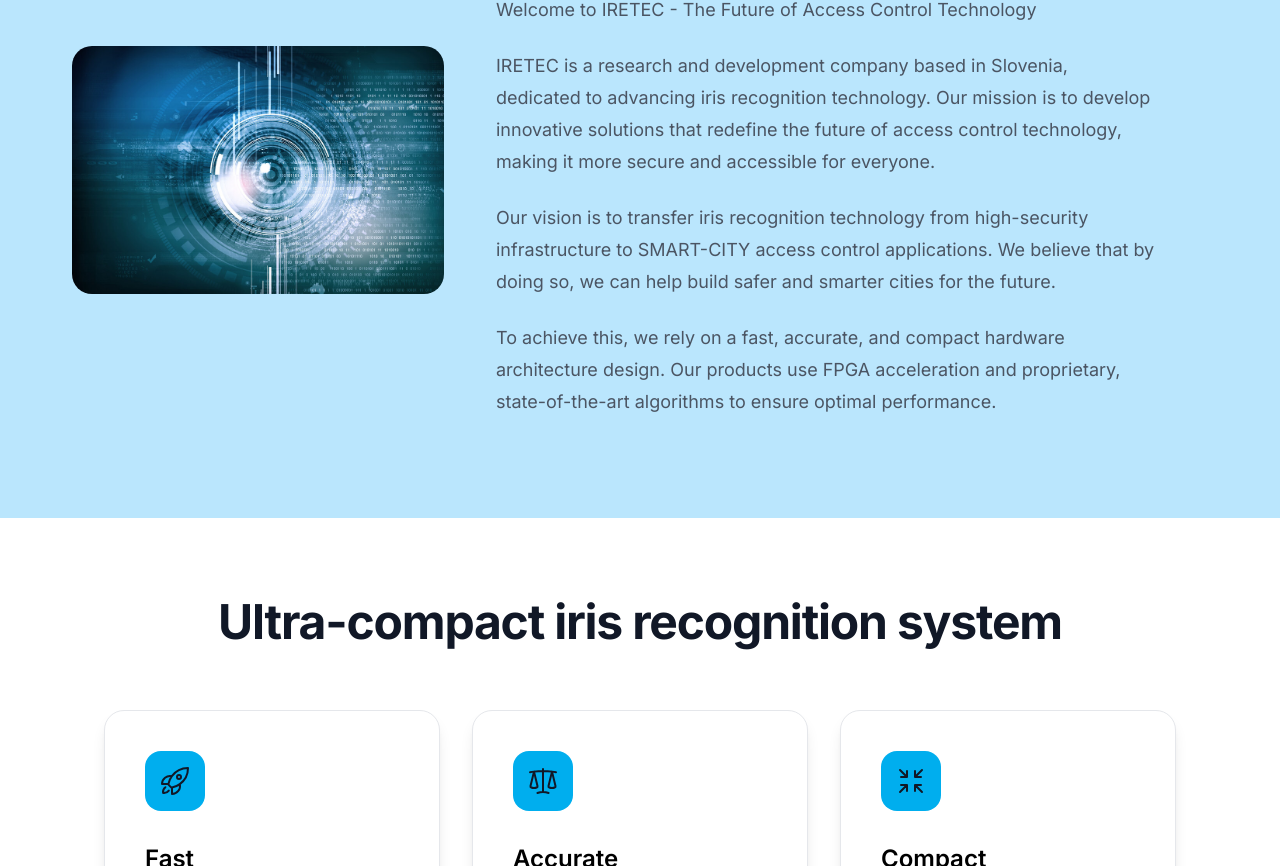
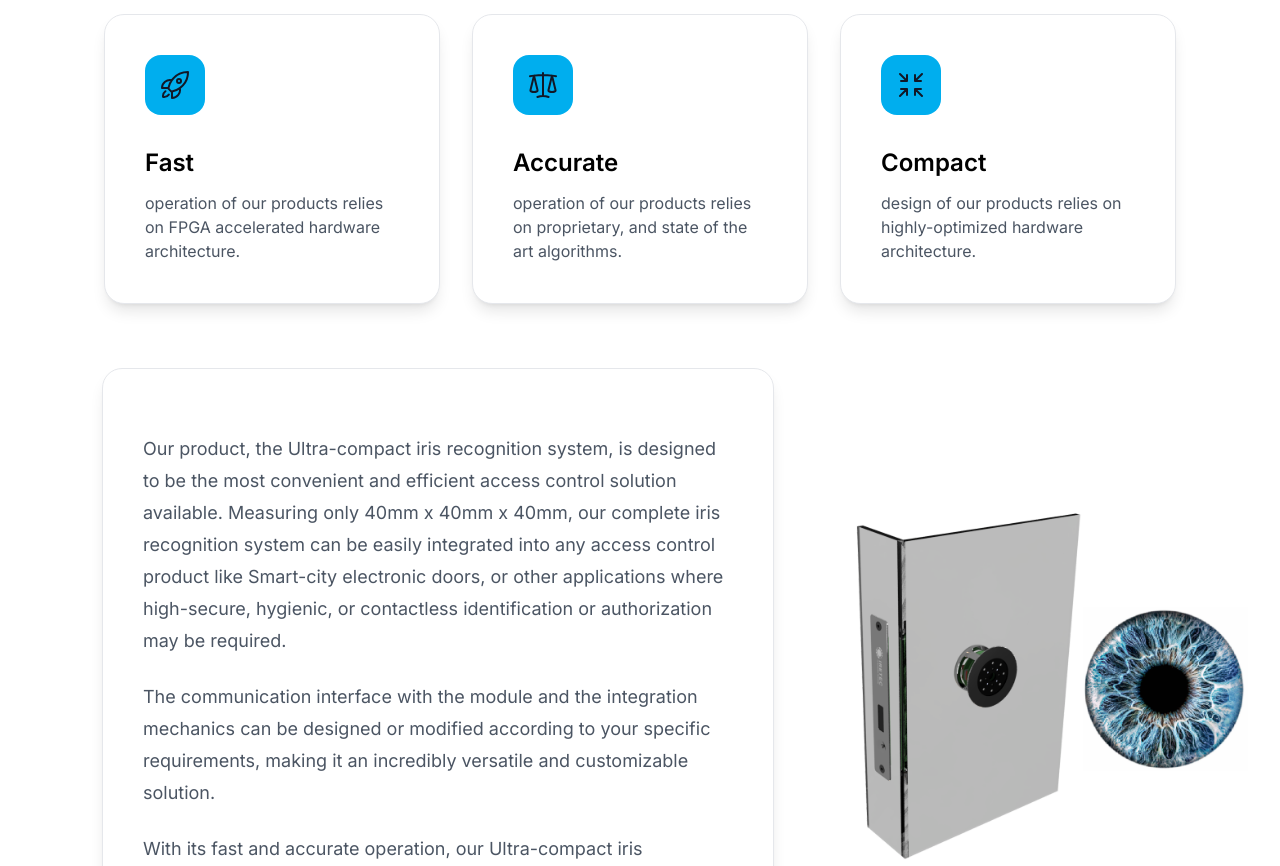
Before and after one commit to gregorobreza/iretec-landing-page, a Next.js app: page / in a window 1280 px wide. Shown: the part 1034-1900 px from the top of the page. Built offline with nearby package versions, Linux system fonts and the light colour scheme.

Commit message:
changed sections

```diff
--- a/src/app/page.tsx
+++ b/src/app/page.tsx
@@ -10,9 +10,10 @@
     <main>
       {/* <main className="flex min-h-screen flex-col items-center justify-between p-24"> */}
       <HeroSection />
-      <CompanySection />
+
       <ServiceSection />
       <ProductSection />
+      <CompanySection />
       {/* <Contact /> */}
       {/* <div className="z-10 w-full max-w-5xl items-center justify-between font-mono text-sm lg:flex">
         <p className="fixed left-0 top-0 flex w-full justify-center border-b border-gray-300 bg-gradient-to-b from-zinc-200 pb-6 pt-8 backdrop-blur-2xl dark:border-neutral-800 dark:bg-zinc-800/30 dark:from-inherit lg:static lg:w-auto  lg:rounded-xl lg:border lg:bg-gray-200 lg:p-4 lg:dark:bg-zinc-800/30">
--- a/src/components/sections/productSection.tsx
+++ b/src/components/sections/productSection.tsx
@@ -2,7 +2,7 @@
 
 export function ProductSection() {
   return (
-    <div className="relative isolate px-6 pt-2 lg:px-8">
+    <div className="relative isolate px-6 pt-2 pb-[80px] lg:px-8">
       <div className="flex flex-col w-full items-center justify-center xl:flex-row lg:items-top lg:justify-start">
         <div className="lg:mx-[70px] xl:max-w-2xl ">
           <div className="mb-8 rounded-[20px] bg-white p-8 lg:p-10 shadow-lg hover:shadow-xl md:px-7 xl:px-10 border">
```
